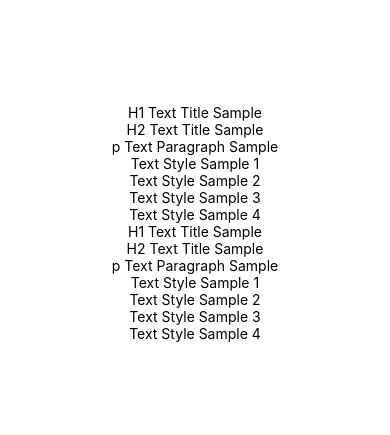
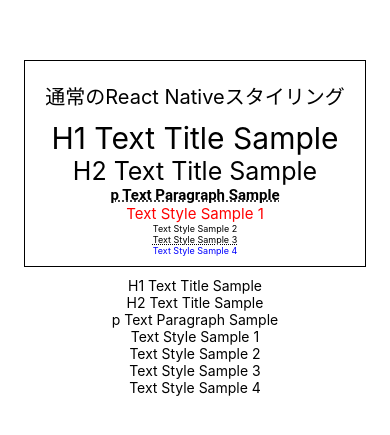
Before and after one commit to t-kumamoto-play/react-native-styling-sample, a React Native app: screen / in a window 390 px wide. Shown: the part 199-634 px from the top of the page. Built offline with nearby package versions, Linux system fonts and the light colour scheme.

Commit message:
デフォルトスタイルの定義

```diff
--- a/components/UsingDefaultStyling.tsx
+++ b/components/UsingDefaultStyling.tsx
@@ -1,5 +1,5 @@
 import React from "react";
-import { Text } from  'react-native';
+import { Text, StyleSheet, View } from  'react-native';
 
 /**
  * デフォルトのスタイリング手法で記述
@@ -7,14 +7,66 @@
 
 export default () => {
   return (
-    <React.Fragment>
-      <Text>H1 Text Title Sample</Text>
-      <Text>H2 Text Title Sample</Text>
-      <Text>p Text Paragraph Sample</Text>
-      <Text>Text Style Sample 1</Text>
-      <Text>Text Style Sample 2</Text>
-      <Text>Text Style Sample 3</Text>
-      <Text>Text Style Sample 4</Text>
-    </React.Fragment>
+    <View style={[styles.container, styles.borderBlack, styles.spacing]}>
+      <Text style={[
+        styles.textCommon,
+        styles.spacing,
+        {
+          fontSize: 20
+        }
+      ]}>
+        通常のReact Nativeスタイリング
+      </Text>
+      <Text style={[styles.textCommon, styles.textH1]}>H1 Text Title Sample</Text>
+      <Text style={[styles.textCommon, styles.textH2]}>H2 Text Title Sample</Text>
+      <Text style={[styles.textCommon, styles.textParagraph, styles.textUnderline]}>p Text Paragraph Sample</Text>
+      <Text style={[styles.textCommon, styles.textH3, styles.textRed]}>Text Style Sample 1</Text>
+      <Text style={styles.textCommon}>Text Style Sample 2</Text>
+      <Text style={[styles.textCommon, styles.textUnderline]}>Text Style Sample 3</Text>
+      <Text style={[styles.textCommon, styles.textBlue]}>Text Style Sample 4</Text>
+    </View>
   );
 }
+
+const styles = StyleSheet.create({
+  borderBlack: {
+    borderColor: "black",
+    borderWidth: 1,
+  },
+  container: {
+    alignItems: "center",
+    justifyContent: "center",
+    padding: 10,
+  },
+  spacing: {
+    margin: 10,
+  },
+  textCommon: {
+    color: "black",
+    fontSize: 9,
+  },
+  textH1: {
+    fontSize: 30
+  },
+  textH2: {
+    fontSize: 25
+  },
+  textH3: {
+    fontSize: 15
+  },
+  textRed: {
+    color: 'red'
+  },
+  textBlue: {
+    color: 'blue'
+  },
+  textParagraph: {
+    fontFamily: "Roboto",
+    fontSize: 15,
+    fontWeight: "bold",
+  },
+  textUnderline: {
+    textDecorationLine: "underline",
+    textDecorationStyle: "dotted",
+  }
+});
```
